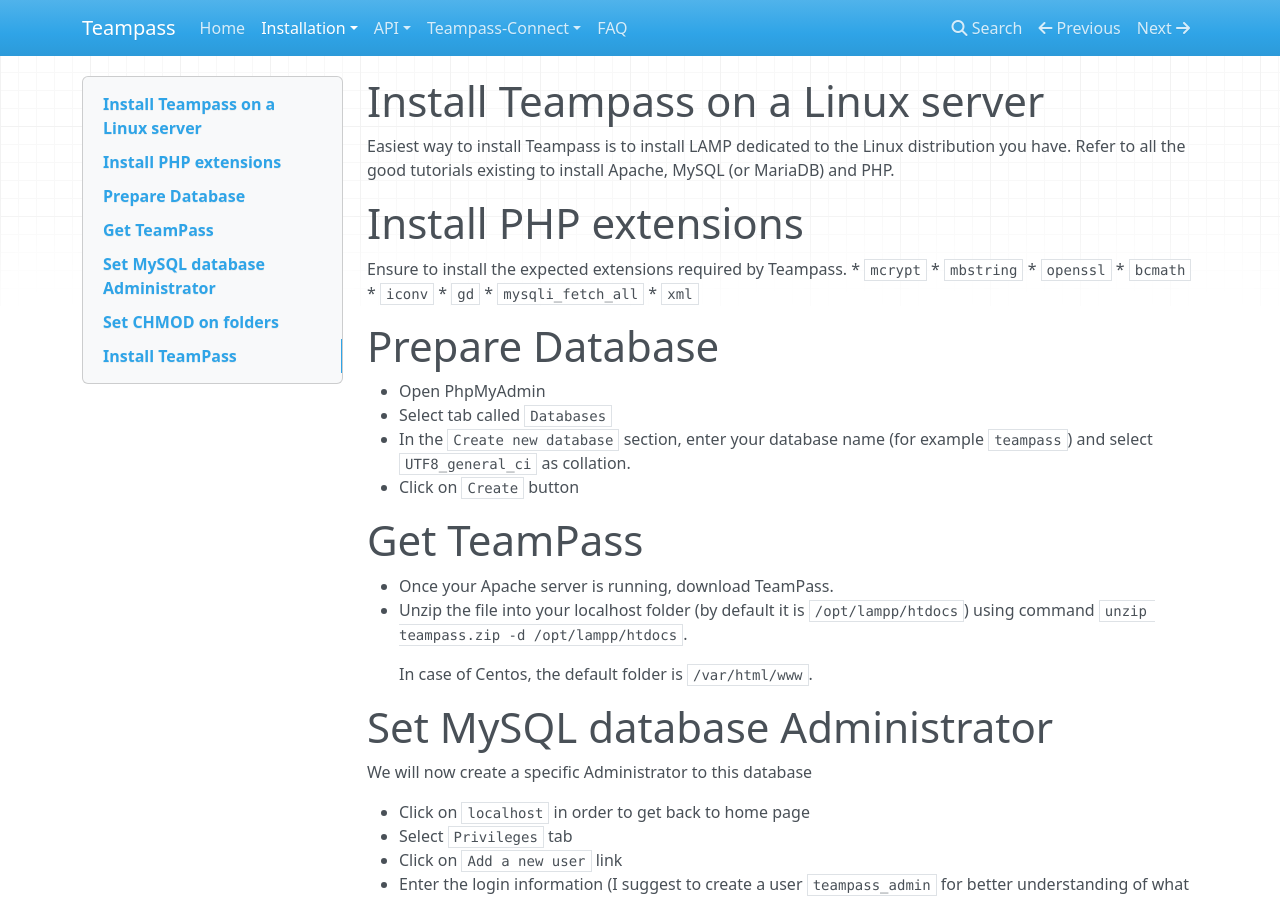
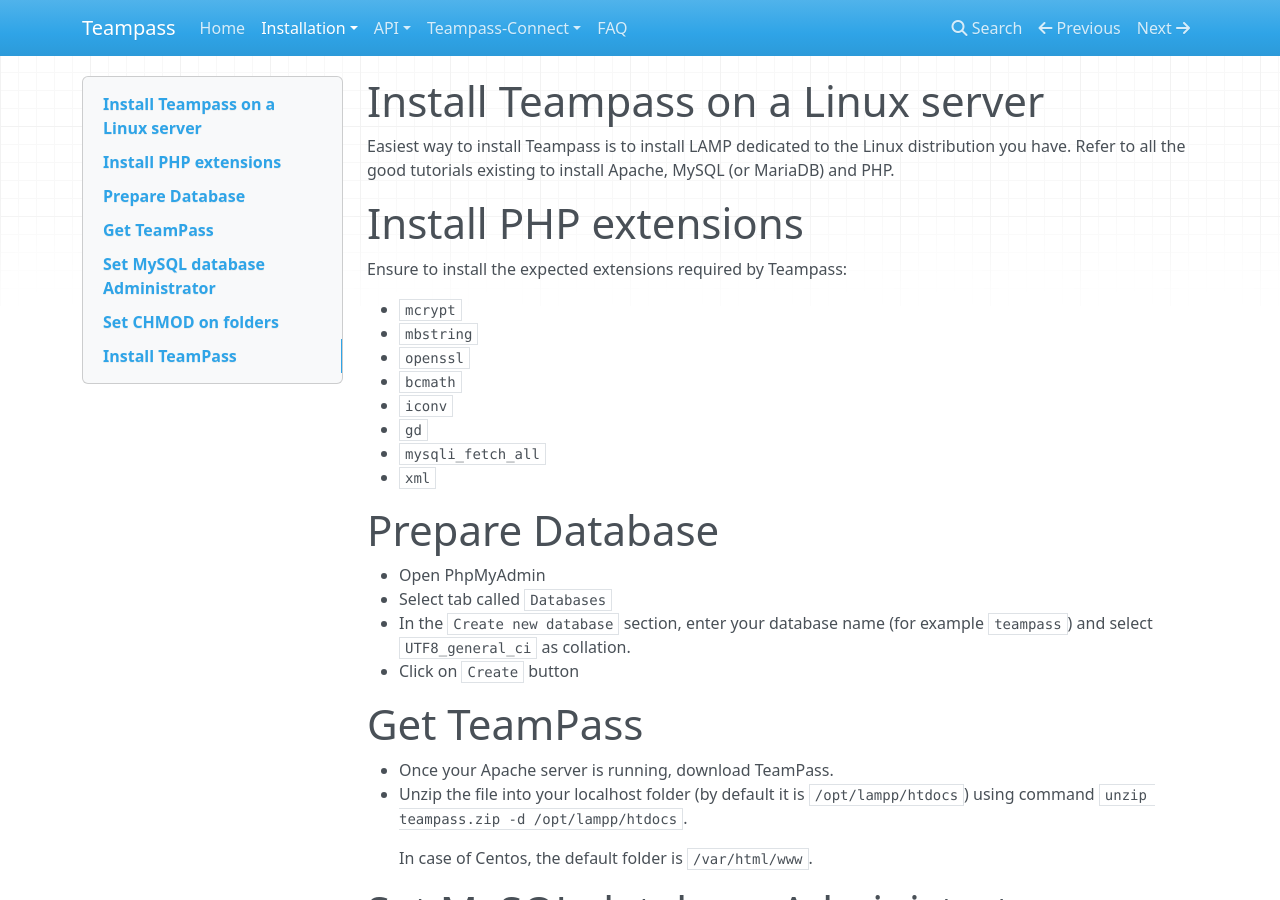
Before and after one commit to nilsteampassnet/teampass_doc, an MkDocs documentation site: the page built from docs/install/install-linux.md, in a window 1280 px wide and 900 px high. Built offline with MkDocs 1.6.1, drawn with Linux system fonts in a browser that asks for light colours; nearby versions of some CDN libraries; old or Windows-style settings are respelled for this version of MkDocs.

```diff
--- a/docs/install/install-linux.md
+++ b/docs/install/install-linux.md
@@ -4,7 +4,8 @@ Easiest way to install Teampass is to install LAMP dedicated to the Linux distri
 
 # Install PHP extensions
 
-Ensure to install the expected extensions required by Teampass.
+Ensure to install the expected extensions required by Teampass:
+
 * `mcrypt`
 * `mbstring`
 * `openssl`
```
